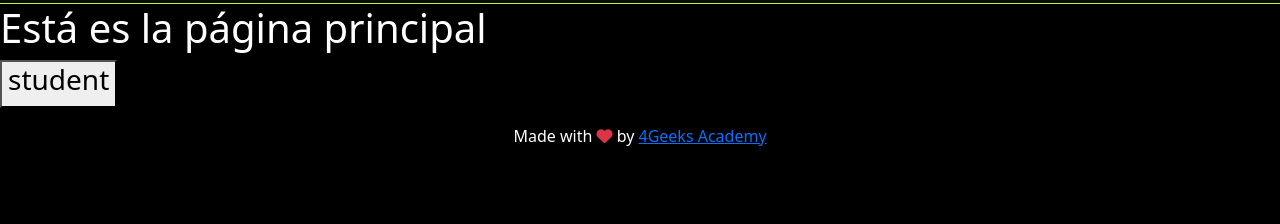
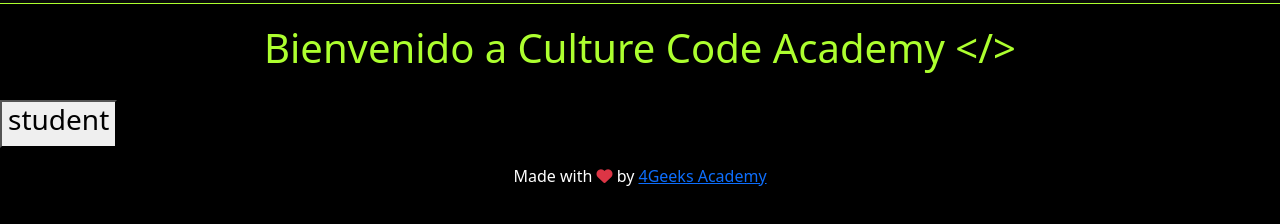
Before and after one commit to 4GeeksAcademy/spain-fs-pt-67-EE-RM-SH, a React app: page / in a window 1280 px wide. Shown: the part 64-288 px from the top of the page. Built offline with nearby package versions, Linux system fonts and the light colour scheme; no server answers.

Commit message:
funcionalidad máquina de escribir en home

```diff
--- a/src/front/js/pages/home.js
+++ b/src/front/js/pages/home.js
@@ -1,18 +1,51 @@
 import React, { useState, useEffect, useContext } from "react";
 import { Link } from "react-router-dom";
 
+
 import { Context } from "../store/appContext";
+
+
+
 
 export const Home = () => {
     const { store, actions } = useContext(Context);
 
+    const TypingEffect = ({ text, speed = 120 }) => {
+        const [displayedText, setDisplayedText] = useState('');
+
+        useEffect(() => {
+            let index = 0;
+            const timer = setInterval(() => {
+                setDisplayedText(prev => prev + text[index]);
+                index += 1;
+                if (index >= text.length) {
+                    clearInterval(timer);
+                }
+            }, speed);
+
+            return () => clearInterval(timer);
+        }, [text, speed]);
+
+        return (
+            <div>
+                {displayedText}
+            </div>
+        );
+    };
+
     return (
- <div>
-        <h1>Está es la página principal</h1>
-        <Link to="/student">
+        <div>
 
-<button><h3>student</h3></button>
-        </Link>
+            <div className="typingEffect">
+                <h1> <TypingEffect  text="Bienvenido a Culture Code Academy </>" speed={115} /></h1>
+            </div>
+
+
+
+            <Link to="/student">
+
+                <button><h3>student</h3></button>
+            </Link>
         </div>
     );
 };
--- a/src/front/styles/home.css
+++ b/src/front/styles/home.css
@@ -103,3 +103,12 @@
    margin: 0;
    padding: 0;
  }
+ /* Efecto máquina de escribir */
+ .typingEffect{
+  display: flex;
+  justify-content: center;
+  align-items: center;
+  padding: 20px;
+  font-weight: bold;
+  color: greenyellow;
+ }
--- a/src/front/styles/index.css
+++ b/src/front/styles/index.css
@@ -102,8 +102,6 @@
 
 
 
-
-
 .accordion-button{
     display: flex;
     justify-content: center;
```
